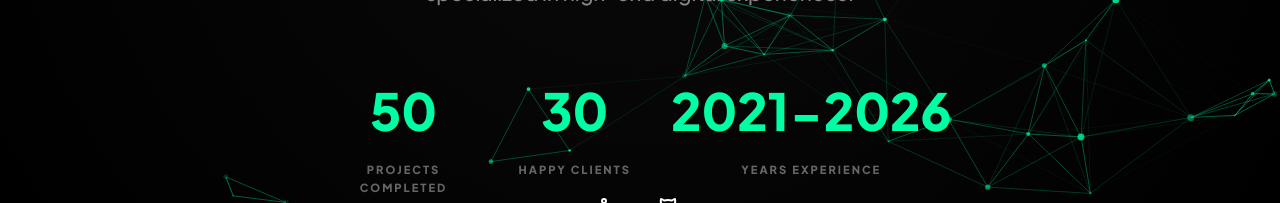
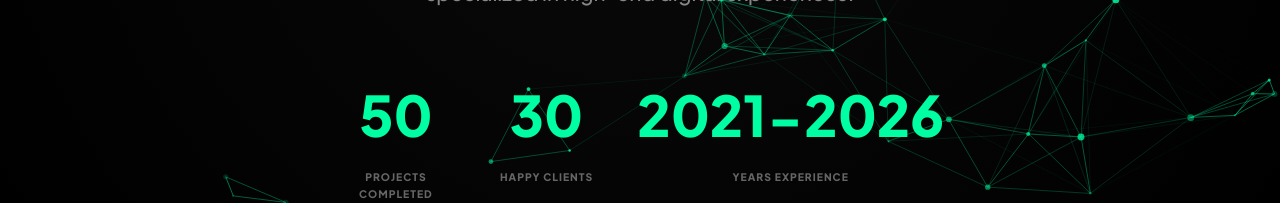
Before and after one commit to chamanemax02/chamindunew, a React (Vite) app: page /home in a window 1280 px wide. Shown: the part 597-800 px from the top of the page. Built offline with nearby package versions, Linux system fonts and the light colour scheme; no server answers; the database is empty; sample sign-in values are in the browser's storage.

Commit message:
Update Hero.jsx

```diff
--- a/src/components/Hero.jsx
+++ b/src/components/Hero.jsx
@@ -53,7 +53,7 @@ const Hero = () => {
             </motion.p>
 
             {/* Counters */}
-            <div className="flex justify-center flex-wrap gap-10 md:gap-32 mb-12">
+            <div className="flex justify-center flex-wrap gap-6 md:gap-32 mb-12 px-4">
                 <Counter value="50" label="PROJECTS COMPLETED" />
                 <Counter value="30" label="HAPPY CLIENTS" />
                 <Counter value="2021-2026" label="YEARS EXPERIENCE" />
@@ -106,10 +106,10 @@ const Counter = ({ value, label }) => (
         initial={{ opacity: 0 }}
         animate={{ opacity: 1 }}
         transition={{ delay: 2.8 }}
-        style={{ textAlign: 'center', padding: '0 20px' }}
+        style={{ textAlign: 'center', padding: '0 10px' }}
     >
-        <h3 style={{ fontSize: 'clamp(2.5rem, 4vw, 3.5rem)', fontWeight: '900', color: 'var(--primary)', marginBottom: '10px' }}>{value}</h3>
-        <p style={{ fontSize: '0.7rem', fontWeight: '800', color: '#666', letterSpacing: '2px', maxWidth: '150px', margin: '0 auto' }}>{label}</p>
+        <h3 style={{ fontSize: 'clamp(2rem, 5vw, 3.5rem)', fontWeight: '900', color: 'var(--primary)', marginBottom: '10px' }}>{value}</h3>
+        <p style={{ fontSize: '0.65rem', fontWeight: '800', color: '#666', letterSpacing: '1px', maxWidth: '120px', margin: '0 auto' }}>{label}</p>
     </motion.div>
 );
 
```
